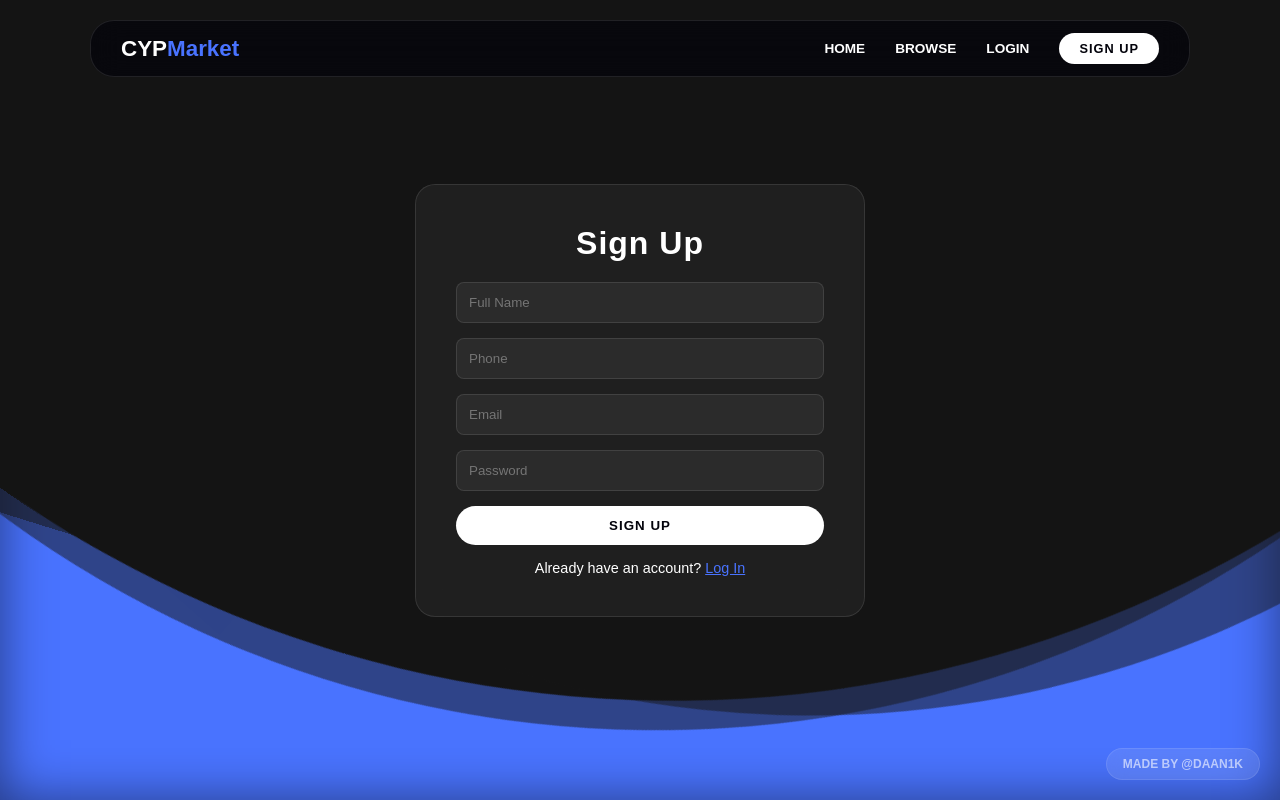
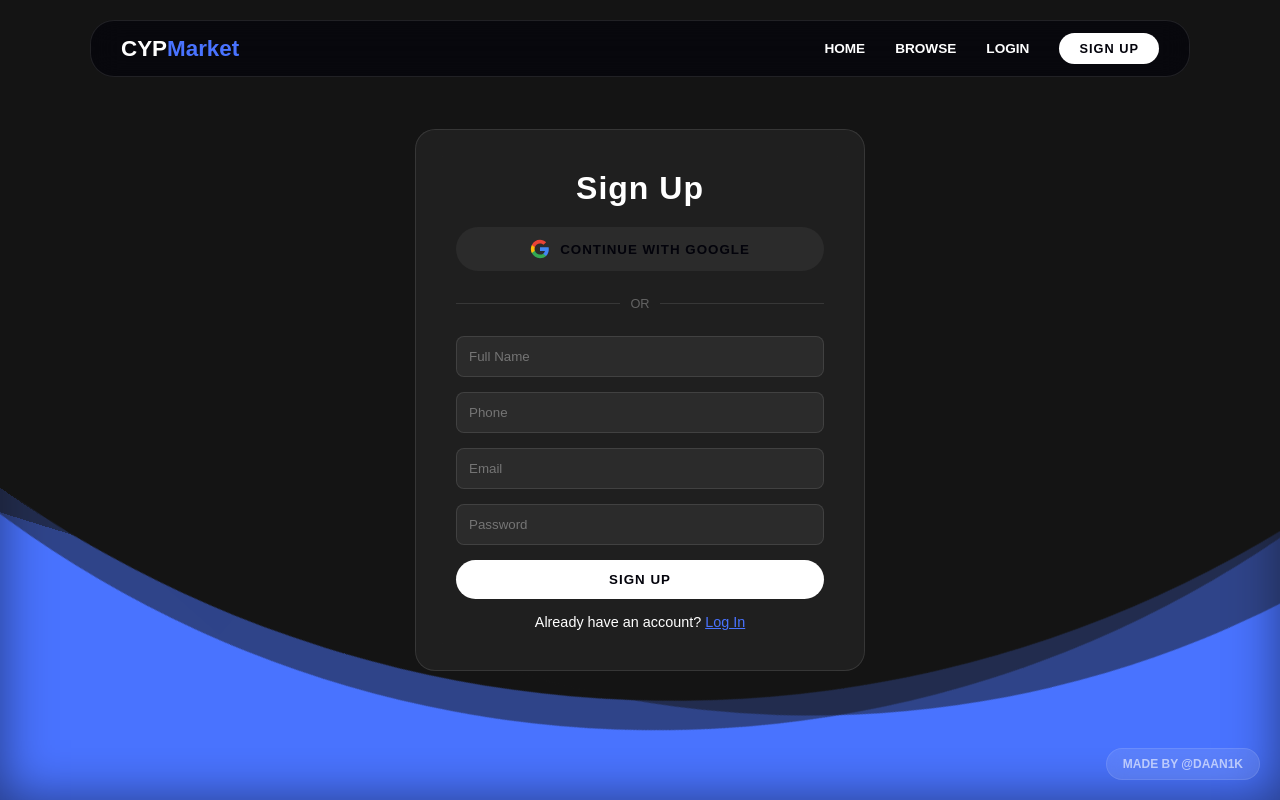
Before and after one commit to Danyokkk/cypmfinal, a Next.js app: page /signup in a window 1280 px wide. Built offline with nearby package versions, Linux system fonts and the light colour scheme; no server answers; a web font is replaced by a local one.

Commit message:
Feat: Add Google Login with Auth Callback

```diff
--- a/src/app/signup/page.tsx
+++ b/src/app/signup/page.tsx
@@ -2,6 +2,7 @@
 
 import { useState } from 'react';
 import Link from 'next/link';
+import { supabase } from '@/lib/supabase';
 
 export default function SignupPage() {
     const [name, setName] = useState('');
@@ -9,6 +10,16 @@
     const [password, setPassword] = useState('');
     const [phone, setPhone] = useState('');
     const [loading, setLoading] = useState(false);
+
+    async function handleGoogleLogin() {
+        const { error } = await supabase.auth.signInWithOAuth({
+            provider: 'google',
+            options: {
+                redirectTo: `${window.location.origin}/auth/callback`,
+            },
+        });
+        if (error) alert(error.message);
+    }
 
     async function handleSubmit(e: React.FormEvent) {
         e.preventDefault();
@@ -55,6 +66,33 @@
                 }}
             >
                 <h1 style={{ textAlign: 'center', marginBottom: '5px' }}>Sign Up</h1>
+
+                <button
+                    type="button"
+                    onClick={handleGoogleLogin}
+                    className="glass-button"
+                    style={{
+                        justifyContent: 'center',
+                        display: 'flex',
+                        background: 'rgba(255,255,255,0.05)',
+                        gap: '10px',
+                        alignItems: 'center'
+                    }}
+                >
+                    <svg width="20" height="20" viewBox="0 0 24 24">
+                        <path fill="#4285F4" d="M22.56 12.25c0-.78-.07-1.53-.2-2.25H12v4.26h5.92c-.26 1.37-1.04 2.53-2.21 3.31v2.77h3.57c2.08-1.92 3.28-4.74 3.28-8.09z" />
+                        <path fill="#34A853" d="M12 23c2.97 0 5.46-.98 7.28-2.66l-3.57-2.77c-.98.66-2.23 1.06-3.71 1.06-2.86 0-5.29-1.93-6.16-4.53H2.18v2.84C3.99 20.53 7.7 23 12 23z" />
+                        <path fill="#FBBC05" d="M5.84 14.09c-.22-.66-.35-1.36-.35-2.09s.13-1.43.35-2.09V7.07H2.18C1.43 8.55 1 10.22 1 12s.43 3.45 1.18 4.93l3.66-2.84z" />
+                        <path fill="#EA4335" d="M12 5.38c1.62 0 3.06.56 4.21 1.64l3.15-3.15C17.45 2.09 14.97 1 12 1 7.7 1 3.99 3.47 2.18 7.07l3.66 2.84c.87-2.6 3.3-4.53 6.16-4.53z" />
+                    </svg>
+                    Continue with Google
+                </button>
+
+                <div style={{ display: 'flex', alignItems: 'center', gap: '10px', margin: '10px 0' }}>
+                    <div style={{ flex: 1, height: '1px', background: 'rgba(255,255,255,0.1)' }}></div>
+                    <span style={{ fontSize: '0.8rem', color: 'rgba(255,255,255,0.3)' }}>OR</span>
+                    <div style={{ flex: 1, height: '1px', background: 'rgba(255,255,255,0.1)' }}></div>
+                </div>
 
                 <input
                     type="text"
```
Also changed, not shown: src/app/auth/callback/route.ts (added, +28 -0 lines), src/app/login/page.tsx (+38 -0 lines).
